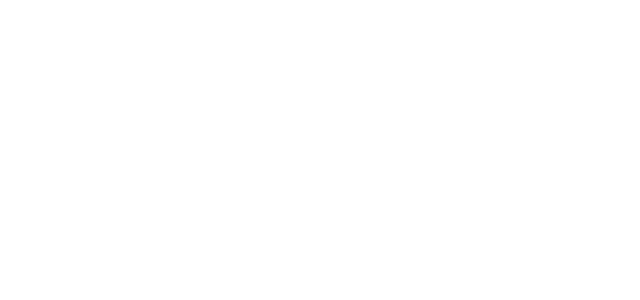
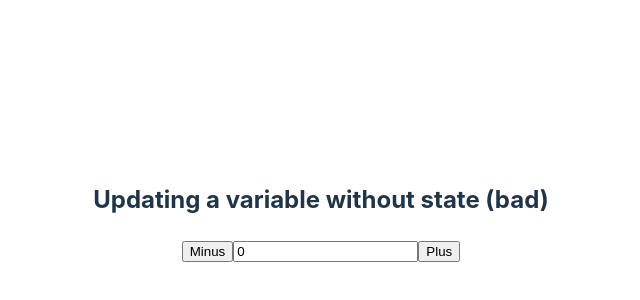
Before and after one commit to stefanoturcarelli/react-states, a React (Vite) app: page / in a window 1280 px wide. Shown: the part 188-488 px from the top of the page, without its empty margins (319-959 px from the left). Built offline with nearby package versions, Linux system fonts and the light colour scheme.

Commit message:
Add CounterOne component to App.jsx

```diff
--- a/src/App.jsx
+++ b/src/App.jsx
@@ -2,11 +2,16 @@ import { useState } from "react";
 import reactLogo from "./assets/react.svg";
 import viteLogo from "/vite.svg";
 import "./App.css";
+import CounterOne from "./components/CounterOne";
 
 function App() {
   const [count, setCount] = useState(0);
 
-  return <></>;
+  return (
+    <>
+      <CounterOne />
+    </>
+  );
 }
 
 export default App;
--- /dev/null
+++ b/src/components/CounterOne.jsx
@@ -0,0 +1,34 @@
+// The following code does not update the component because React renders
+// 'number' only once, when the page is loaded.
+
+function CounterOne() {
+  let number = 0;
+
+  const print = () => {
+    console.clear();
+    console.log(number);
+  };
+
+  const decrement = () => {
+    number--;
+    print();
+  };
+
+  const increment = () => {
+    number++;
+    print();
+  };
+
+  return (
+    <section>
+      <h2>Updating a variable without state (bad)</h2>
+      <div className="counter">
+        <input type="button" onClick={decrement} value="Minus" />
+        <input type="text" value={number} readOnly />
+        <input type="button" onClick={increment} value="Plus" />
+      </div>
+    </section>
+  );
+}
+
+export default CounterOne;
```
Also changed, not shown: src/components/Counter.jsx (deleted, +0 -14 lines).
